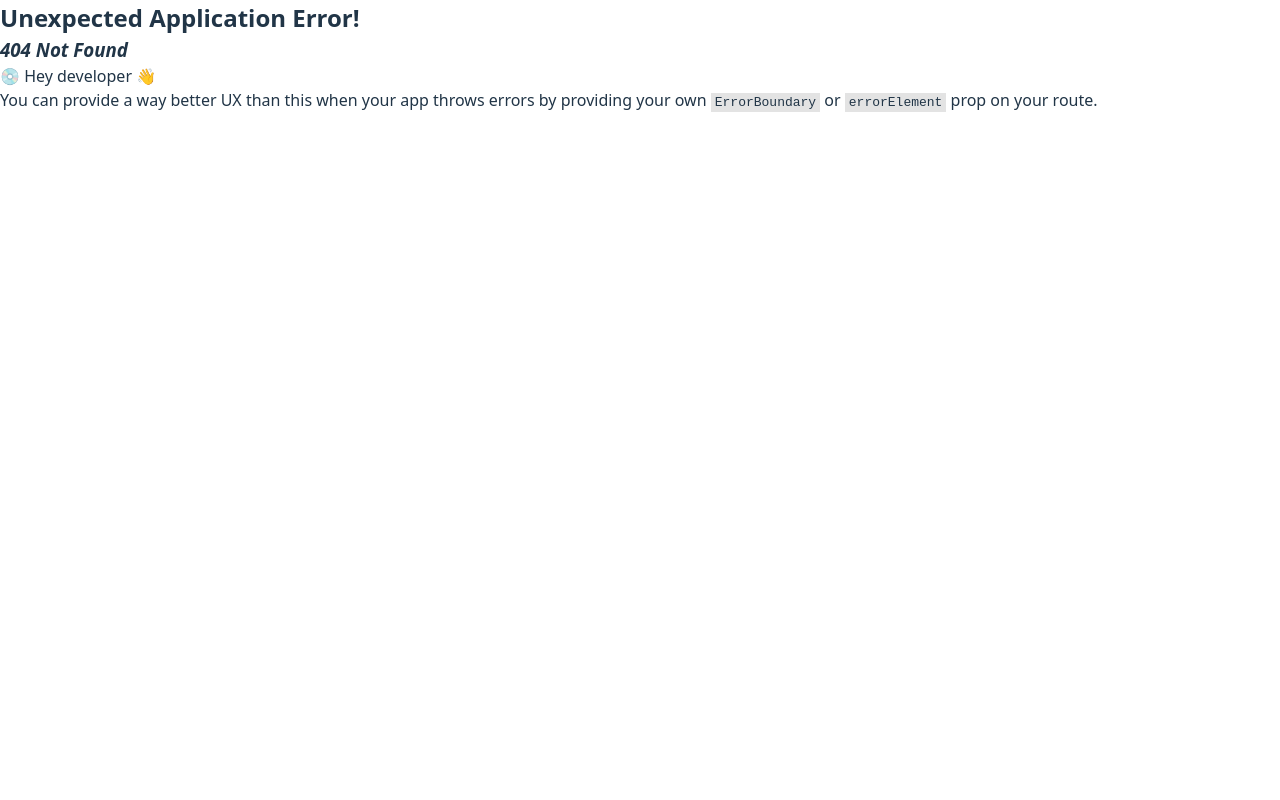
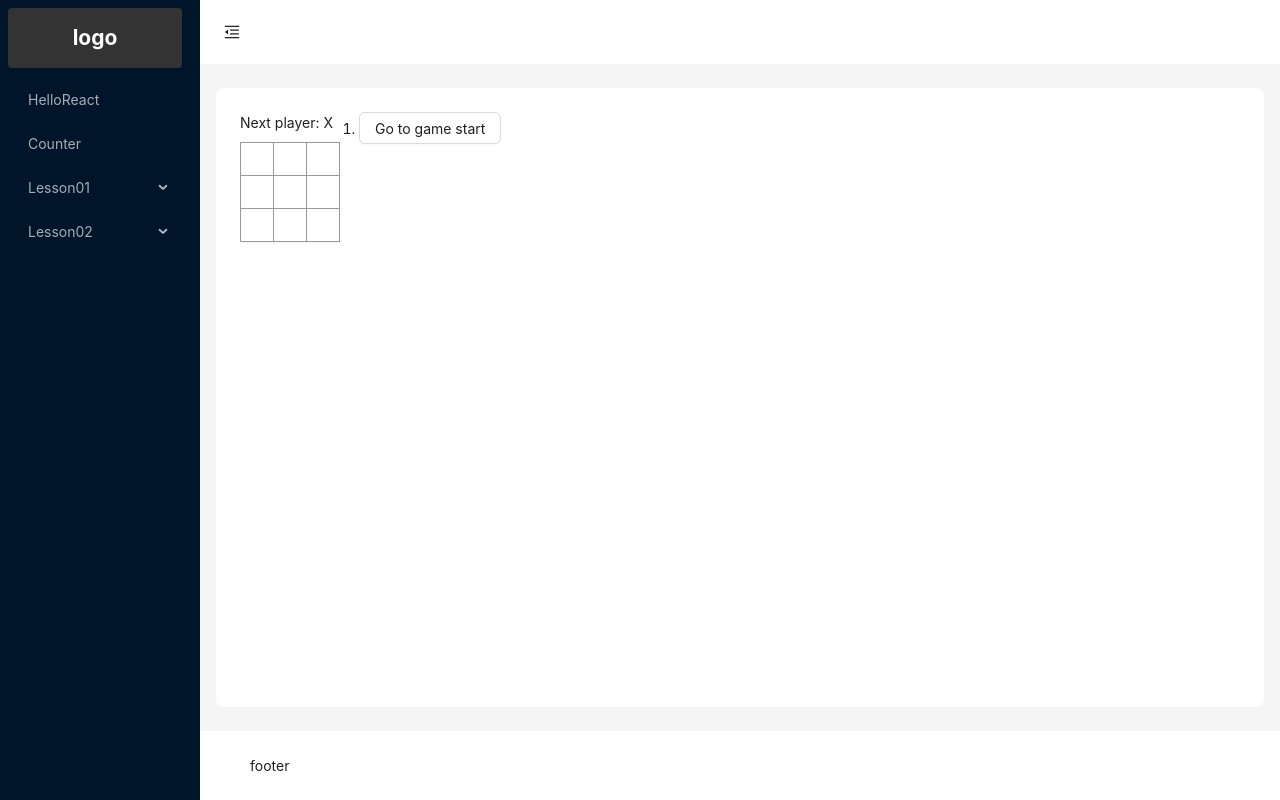
Before and after one commit to tang-suzi/learn-react-demo, a React (Vite) app: page /#/lesson02/ticTacToe in a window 1280 px wide. Before the commit this address had no page. Built offline with nearby package versions, Linux system fonts and the light colour scheme.

Commit message:
learn: react井字棋游戏

```diff
--- a/package.json
+++ b/package.json
@@ -10,6 +10,7 @@
     "preview": "vite preview"
   },
   "dependencies": {
+    "@ant-design/v5-patch-for-react-19": "^1.0.3",
     "@reduxjs/toolkit": "^2.9.0",
     "antd": "^5.27.3",
     "react": "^19.1.1",
--- /dev/null
+++ b/src/components/TicTacToe/Board.jsx
@@ -0,0 +1,67 @@
+import { useState } from "react";
+import styles from "./index.module.scss";
+import Square from "./Square";
+export default function Board({ xIsNext, squares, onPlay }) {
+  const winner = calculateWinner(squares);
+  let status;
+  if (winner) {
+    status = "Winner: " + winner;
+  } else {
+    status = "Next player: " + (xIsNext ? "X" : "O");
+  }
+  const handleClick = (i) => {
+    if (squares[i] || calculateWinner(squares)) {
+      return;
+    }
+    const nextSquares = squares.slice();
+    // nextSquares[i] = "X";
+    if (xIsNext) {
+      nextSquares[i] = "X";
+    } else {
+      nextSquares[i] = "O";
+    }
+    //   setSquares(nextSquares);
+    //   setXIsNext(!xIsNext);
+    onPlay(nextSquares);
+  };
+  return (
+    <>
+      <div className={styles.status}>{status}</div>
+      <div className={styles["board-row"]}>
+        <Square value={squares[0]} onSquareClick={() => handleClick(0)} />
+        <Square value={squares[1]} onSquareClick={() => handleClick(1)} />
+        <Square value={squares[2]} onSquareClick={() => handleClick(2)} />
+      </div>
+      <div className={styles["board-row"]}>
+        <Square value={squares[3]} onSquareClick={() => handleClick(3)} />
+        <Square value={squares[4]} onSquareClick={() => handleClick(4)} />
+        <Square value={squares[5]} onSquareClick={() => handleClick(5)} />
+      </div>
+      <div className={styles["board-row"]}>
+        <Square value={squares[6]} onSquareClick={() => handleClick(6)} />
+        <Square value={squares[7]} onSquareClick={() => handleClick(7)} />
+        <Square value={squares[8]} onSquareClick={() => handleClick(8)} />
+      </div>
+    </>
+  );
+}
+
+function calculateWinner(squares) {
+  const lines = [
+    [0, 1, 2],
+    [3, 4, 5],
+    [6, 7, 8],
+    [0, 3, 6],
+    [1, 4, 7],
+    [2, 5, 8],
+    [0, 4, 8],
+    [2, 4, 6],
+  ];
+  for (let i = 0; i < lines.length; i++) {
+    const [a, b, c] = lines[i];
+    if (squares[a] && squares[a] === squares[b] && squares[a] === squares[c]) {
+      return squares[a];
+    }
+  }
+  return null;
+}
--- /dev/null
+++ b/src/components/TicTacToe/Square.jsx
@@ -0,0 +1,14 @@
+import { Button } from "antd";
+import styles from "./index.module.scss";
+// import { useState } from "react";
+export default function Square({ value, onSquareClick }) {
+  return (
+    <Button
+      className={styles.square}
+      onClick={onSquareClick}
+      style={{ borderRadius: 0 }}
+    >
+      {value}
+    </Button>
+  );
+}
--- /dev/null
+++ b/src/components/TicTacToe/index.jsx
@@ -0,0 +1,48 @@
+import styles from "./index.module.scss";
+import Board from "./Board";
+import { useState } from "react";
+import { Button } from "antd";
+export default function TicTacToe() {
+  const [history, setHistory] = useState([Array(9).fill(null)]);
+  const [currentMove, setCurrentMove] = useState(0);
+  const xIsNext = currentMove % 2 === 0;
+  const currentSquares = history[currentMove];
+  const handlePlay = (nextSquares) => {
+    const nextHistory = [...history.slice(0, currentMove + 1), nextSquares];
+    setHistory(nextHistory);
+    setCurrentMove(nextHistory.length - 1);
+  };
+  const jumpTo = (nextMove) => {
+    setCurrentMove(nextMove);
+  };
+
+  const moves = history.map((squares, move) => {
+    let description;
+    if (move > 0) {
+      description = "Go to move #" + move;
+    } else {
+      description = "Go to game start";
+    }
+    return (
+      <li key={move}>
+        <Button onClick={() => jumpTo(move)}>{description}</Button>
+      </li>
+    );
+  });
+  return (
+    <>
+      <div className={styles.game}>
+        <div className={styles["game-board"]}>
+          <Board
+            xIsNext={xIsNext}
+            squares={currentSquares}
+            onPlay={handlePlay}
+          />
+        </div>
+        <div className={styles["game-info"]}>
+          <ol>{moves}</ol>
+        </div>
+      </div>
+    </>
+  );
+}
--- /dev/null
+++ b/src/components/TicTacToe/index.module.scss
@@ -0,0 +1,32 @@
+.square {
+  background: #fff;
+  border: 1px solid #999;
+  float: left;
+  font-size: 24px;
+  font-weight: bold;
+  line-height: 34px;
+  height: 34px;
+  margin-right: -1px;
+  margin-top: -1px;
+  padding: 0;
+  text-align: center;
+  width: 34px;
+}
+
+.board-row:after {
+  clear: both;
+  content: "";
+  display: table;
+}
+
+.status {
+  margin-bottom: 10px;
+}
+.game {
+  display: flex;
+  flex-direction: row;
+}
+
+.game-info {
+  margin-left: 20px;
+}
--- a/src/main.jsx
+++ b/src/main.jsx
@@ -4,6 +4,7 @@
 import App from "./App.jsx";
 import store from "@/store";
 import { Provider } from "react-redux";
+import "@ant-design/v5-patch-for-react-19";
 
 createRoot(document.getElementById("root")).render(
   <StrictMode>
--- a/src/router/index.js
+++ b/src/router/index.js
@@ -1,5 +1,5 @@
 import { createHashRouter } from "react-router";
-import HelloReact from "../pages/HelloReact";
+import HelloReact from "@/pages/HelloReact";
 import LayoutComponent from "@/components/LayoutComponent";
 import Counter from "@//components/Counter";
 import CreateComponent from "@/components/CreatingAndNestingComponents/createComponent";
@@ -8,8 +8,9 @@
 import ConditionalRendering from "@/components/CreatingAndNestingComponents/conditionalRendering";
 import RenderLists from "@/components/CreatingAndNestingComponents/renderLists";
 import RespondingEvents from "@/components/CreatingAndNestingComponents/respondingEvents";
-import UpdatingScreen from "../components/CreatingAndNestingComponents/updatingScreen";
-import SharingDataBetweenComponents from "../components/CreatingAndNestingComponents/sharingDataBetweenComponents";
+import UpdatingScreen from "@/components/CreatingAndNestingComponents/updatingScreen";
+import SharingDataBetweenComponents from "@/components/CreatingAndNestingComponents/sharingDataBetweenComponents";
+import TicTacToe from "@/components/TicTacToe";
 
 const router = createHashRouter([
   {
@@ -94,6 +95,21 @@
           },
         ],
       },
+      {
+        label: "Lesson02",
+        name: "lesson02",
+        path: "/lesson02",
+        key: "/lesson02",
+        children: [
+          {
+            label: "井字棋游戏",
+            name: "TicTacToe",
+            path: "/lesson02/ticTacToe",
+            key: "/lesson02/ticTacToe",
+            Component: TicTacToe,
+          },
+        ],
+      },
     ],
   },
 ]);
```
Also changed, not shown: 1 other file (tests, documents, lock files or other folders).
